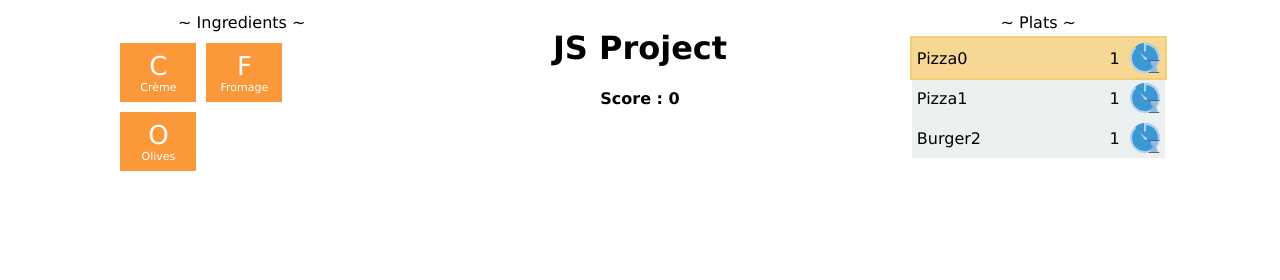
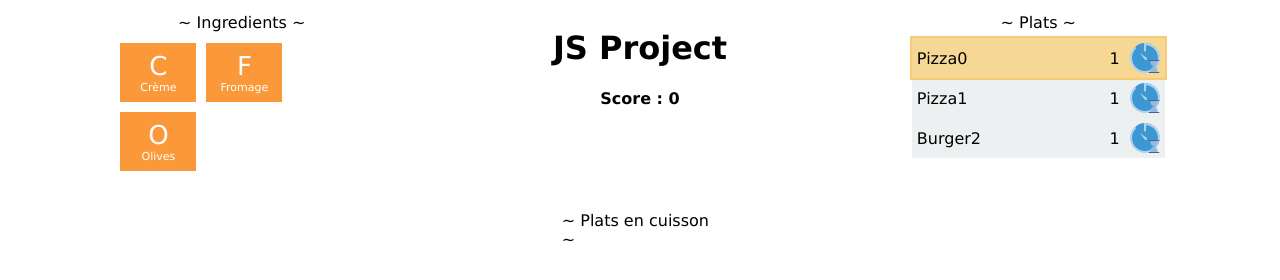
Before and after one commit to guillaumepn/quick-kitchen, a website built with webpack: page index.html in a window 1280 px wide. Built offline with nearby package versions, Linux system fonts and the light colour scheme.

Commit message:
starting dish sent to cooking step

```diff
--- a/main.js
+++ b/main.js
@@ -2,8 +2,12 @@ import './styles/main.scss';
 
 import {
     root,
+    row1,
+    row2,
+    row3,
     dishArea,
     ingredientsArea,
+    cookingDishArea,
     topSection,
     displayDishes,
     selectDishesShowed,
@@ -17,7 +21,9 @@ import {activeDish, dishesChanged, updateActiveDish} from "./modules/utils";
 handleControls();
 
 // Ajoute l'ensemble des éléments au DOM
-root.append(ingredientsArea, topSection, dishArea);
+row1.append(ingredientsArea, topSection, dishArea);
+row2.append(cookingDishArea);
+root.append(row1, row2, row3);
 
 
 // Met à jour le DOM à chaque frame
--- a/modules/base.js
+++ b/modules/base.js
@@ -18,12 +18,17 @@ import * as dishes from '../dishes';
 import Dish from "./classes/dish";
 import Ingredient from "./classes/ingredient";
 
+const row1 = document.createElement('div');
+const row2 = document.createElement('div');
+const row3 = document.createElement('div');
 const root = document.getElementById('root');
 const topSection = document.createElement('div');
 const title = document.createElement('h1');
 const scoreHtml = document.createElement('h4');
 const dishArea = document.createElement('div');
 const ingredientsArea = document.createElement('div');
+const cookingDishArea = document.createElement('div');
+
 const dishList = [];
 const dishesShowed = [];
 const ingredientList = [];
@@ -31,6 +36,12 @@ const ingredientsShowed = [];
 const levelDishes = [];
 let currentLevel = 1;
 
+row1.classList.add('row');
+row1.classList.add('row1');
+row2.classList.add('row');
+row2.classList.add('row2');
+row3.classList.add('row');
+row3.classList.add('row3');
 
 topSection.classList.add('top-section');
 title.innerText = 'JS Project';
@@ -39,6 +50,7 @@ topSection.append(title, scoreHtml);
 
 dishArea.classList.add('dishes');
 ingredientsArea.classList.add('ingredients');
+cookingDishArea.classList.add('cooking-dishes');
 
 
 // Les plats à partir de levels.json et dishes.json pour le niveau actuel
@@ -150,6 +162,9 @@ displayDishes();
 
 export {
     root,
+    row1,
+    row2,
+    row3,
     topSection,
     dishArea,
     dishList,
@@ -157,6 +172,7 @@ export {
     ingredientsArea,
     ingredientList,
     ingredientsShowed,
+    cookingDishArea,
     selectDishesShowed,
     displayDishes,
 };
--- a/modules/utils.js
+++ b/modules/utils.js
@@ -50,7 +50,7 @@ function validateDishMaking(dish) {
     dish.makingCompleted = true;
     const newScore = score + 5;
     updateScore(newScore);
-    removeDish(dish);
+    moveDishToCooking(dish);
 }
 
 // Quand la cuisson est finie et le plat envoyé
@@ -67,6 +67,18 @@ function removeDish(dish) {
     }
     document.querySelector('.dishes').removeChild(dishDOM);
     Array.from(dishIngredientsDOM).filter(ingredient => document.querySelector('.ingredients').removeChild(ingredient));
+}
+
+function moveDishToCooking(dish) {
+    const dishDOM = document.querySelector(`[data-id="${dish.id}"]`);
+    const dishIngredientsDOM = document.querySelectorAll(`[data-dish="${dish.id}"]`);
+    dishesShowed.splice(dishesShowed.indexOf(dish), 1);
+    for (let ingredient of dish.ingredients) {
+        ingredientsShowed.splice(ingredientsShowed.indexOf(ingredient), 1);
+    }
+    document.querySelector('.cooking-dishes').appendChild(dishDOM);
+    Array.from(dishIngredientsDOM).filter(ingredient => document.querySelector('.ingredients').removeChild(ingredient));
+
 }
 
 function updateScore(newScore) {
--- a/styles/components/_dishes.scss
+++ b/styles/components/_dishes.scss
@@ -44,3 +44,17 @@
     }
   }
 }
+
+.cooking-dishes {
+  width: 20%;
+  position: relative;
+  padding: 30px;
+
+  &::before {
+    content: '~ Plats en cuisson ~';
+    position: absolute;
+    top: 5px;
+    left: 50%;
+    transform: translateX(-50%);
+  }
+}
--- a/styles/global.scss
+++ b/styles/global.scss
@@ -1,4 +1,5 @@
 #root {
+  .row {
     display: flex;
     align-items: flex-start;
     justify-content: space-around;
@@ -8,3 +9,4 @@
       text-align: center;
     }
   }
+}
```
Lines whose indentation alone changed are shown as unchanged.
